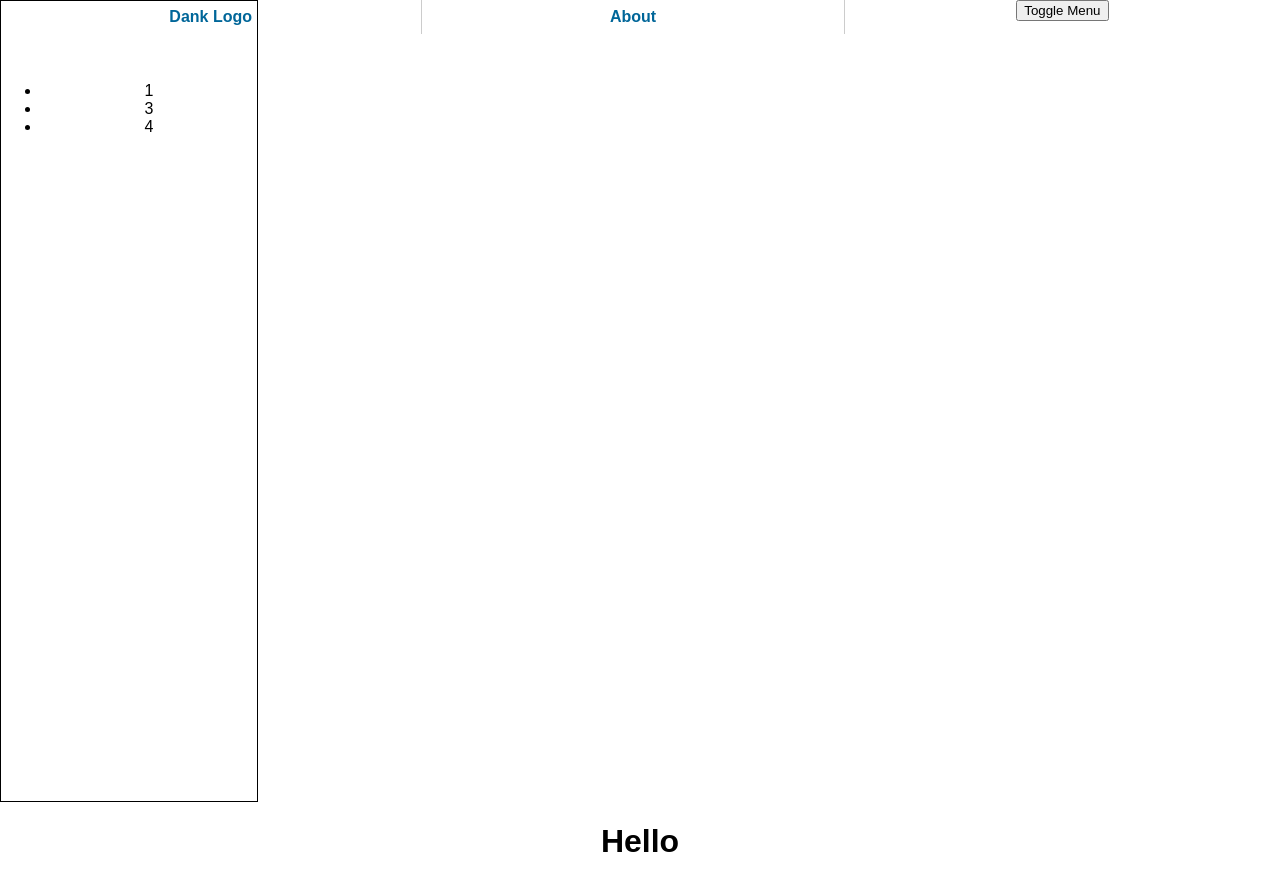
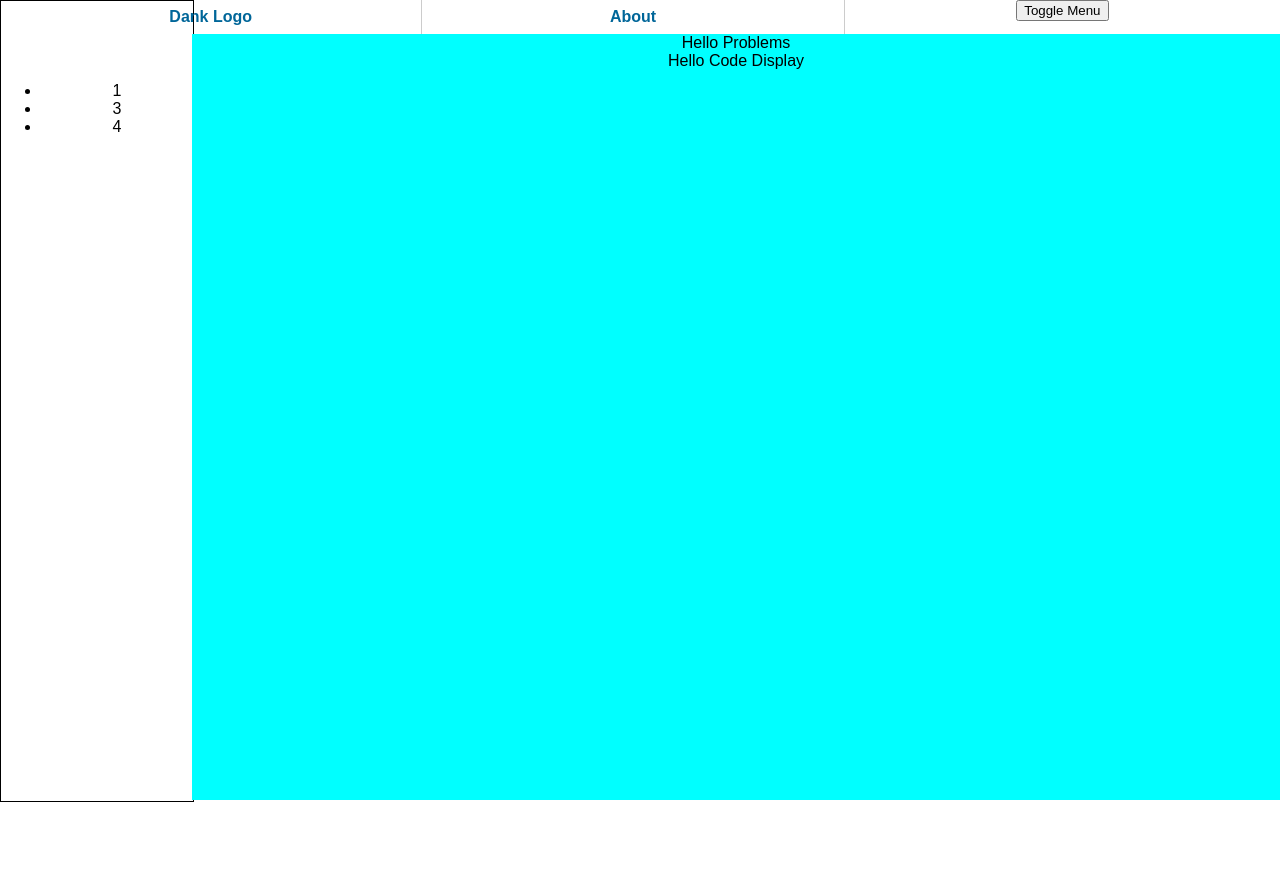
Before and after one commit to Mothergoose31/reacting-the-coding-interview, a React (Create React App) app: page / in a window 1280 px wide. After the commit the page ends 802 px from the top, so only its background shows below. Built offline with nearby package versions, Linux system fonts and the light colour scheme.

Commit message:
basic layout

```diff
--- a/src/App.css
+++ b/src/App.css
@@ -1,2 +1,13 @@
 @import url('./style/NavBar.css');
 @import url('./style/SideMenu.css');
+
+
+
+.problems-container{
+    position: absolute;
+    min-width: 85%;
+    height: calc(100% - 34px);
+    bottom: 0;
+    right: 0;
+    background-color: aqua;
+}
--- a/src/App.jsx
+++ b/src/App.jsx
@@ -3,7 +3,7 @@ import NavBar from './components/navbar/NavBar';
 import SideMenu from './components/sideMenu/SideMenu';
 import './App.css';
 import SplashScreen from './components/splashScreen/SplashScreen'
-
+import IsUnique from './components/problems/isUnique/IsUnique';
 
 function App() {
   const [isLoading,setLoading] = useState(true) // set initial loading state to true
@@ -30,12 +30,11 @@ function App() {
     <>
     {/* // if loading, display splash screen, else display app */}
 
-      <div id ="page-wrap">
+      <div id="page-wrap">
         <NavBar toggleSideMenu={toggleSideMenu}/>
+
         <SideMenu isSideMenu={isSideMenu}/>
-        <div>
-          <h1>Hello</h1>
-        </div>
+        <IsUnique/>
       </div>
     </>
 
--- a/src/components/problems/isUnique/IsUnique.jsx
+++ b/src/components/problems/isUnique/IsUnique.jsx
@@ -1,9 +1,10 @@
 import React from 'react';
-import CodeDisplay from '../../codeDisplay/CodeDisplay'
+import CodeDisplay from '../../codeDisplay/CodeDisplay';
+
 
 const IsUnique = ()=>{
     return(
-        <div>
+        <div className='problems-container'>
             Hello Problems
             <CodeDisplay/>
         </div>
--- a/src/style/SideMenu.css
+++ b/src/style/SideMenu.css
@@ -76,12 +76,12 @@
 
 
   .sideMenu{
-    width: 20%;
+    width: 15%;
     min-height: 100vh;
     border: 1px solid black;
     transition: all .5s ease-in-out;
   }
 
   .hidden{
-    transform: translateY(-100%);
+    transform: translateX(-100%);
   }
```
